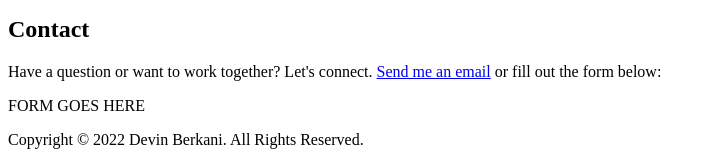
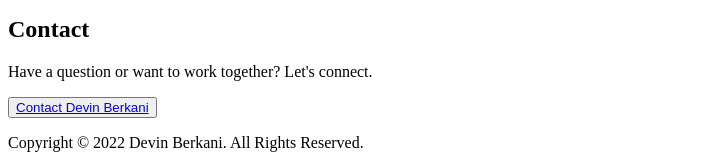
Before and after one commit to devinberkani/personal-portfolio-website, a plain HTML site: page index.html in a window 1280 px wide. Shown: the part 797-965 px from the top of the page, without its empty margins (0-716 px from the left). Drawn offline with Linux system fonts and the light colour scheme.

Commit message:
update HTML

```diff
--- a/index.html
+++ b/index.html
@@ -65,8 +65,8 @@
         <!--contact-->
         <section id="contact">
             <h2>Contact</h2>
-            <p>Have a question or want to work together? Let's connect. <a href = "mailto: devinberkani@gmail.com">Send me an email</a> or fill out the form below:</p>
-            <p>FORM GOES HERE</p>
+            <p>Have a question or want to work together? Let's connect.</p>
+            <button type="button"><a href = "mailto: devinberkani@gmail.com">Contact Devin Berkani</a></button>
         </section>
 
     </main>
```
